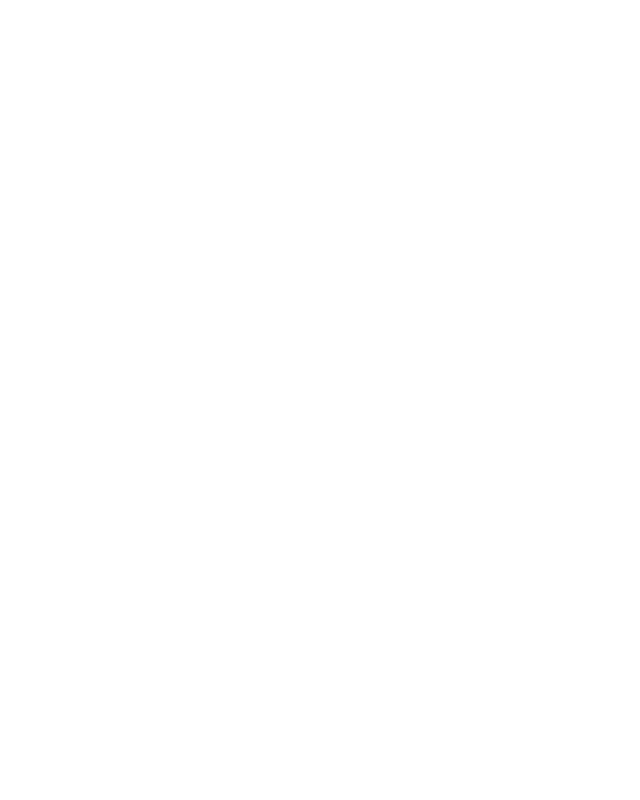
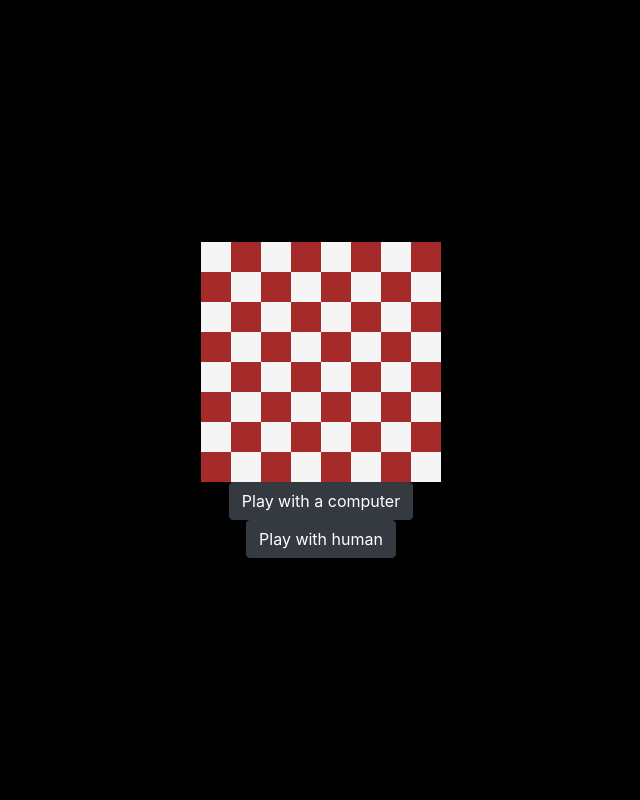
Before and after one commit to The-Magni/Chess-Website, a Django app: page /lichess/ in a window 1280 px wide. Before the commit the part shown is empty. Shown: the whole page, without its empty margins (319-959 px from the left). Run offline with Django 5.2, Linux system fonts and the light colour scheme.

Commit message:
new approach

```diff
--- a/chess/lichess/templates/lichess/index.html
+++ b/chess/lichess/templates/lichess/index.html
@@ -2,8 +2,17 @@
 <html lang="en">
     <head>
         <title>Chess</title>
+        <meta charset="utf-8">
+        <meta name="viewport" content="width=device-width, initial-scale=1, shrink-to-fit=no">
+        <link rel="stylesheet" href="https://cdn.jsdelivr.net/npm/bootstrap@4.1.3/dist/css/bootstrap.min.css" integrity="sha384-MCw98/SFnGE8fJT3GXwEOngsV7Zt27NXFoaoApmYm81iuXoPkFOJwJ8ERdknLPMO" crossorigin="anonymous">
+        <link rel="stylesheet" href="style.css">
+        <script src="chess.js"></script>
     </head>
     <body>
-
+        <div class="container">
+            <div id="board"></div>
+            <button class="btn btn-dark">Play with a computer</button>
+            <button class="btn btn-dark">Play with human</button>
+        </div>
     </body>
 </html>
--- a/chess/lichess/templates/lichess/style.css
+++ b/chess/lichess/templates/lichess/style.css
@@ -14,5 +14,13 @@
 
 .container {
     display: flex;
+    flex-direction: column;
     justify-content: center;
+    align-items: center;
+    height: 100vh;
+    padding: 50px;
 }
+
+body {
+    background-color: black;
+}
```
